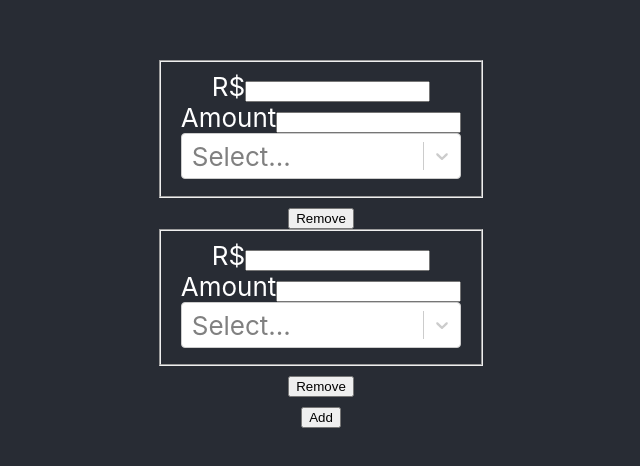
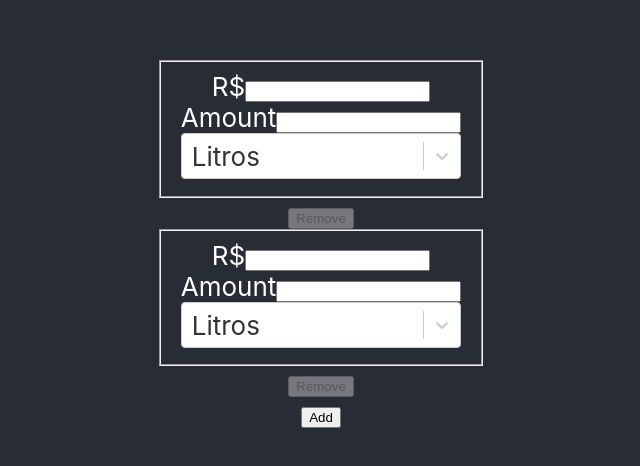
Before and after one commit to rafaelguinho/best-buy-calculator, a React (Create React App) app: page / in a window 1280 px wide. Shown: the part 156-622 px from the top of the page, without its empty margins (319-959 px from the left). Built offline with nearby package versions, Linux system fonts and the light colour scheme.

Commit message:
Passing the units to select field, dont allow to remove the two initial items

```diff
--- a/src/calculator/BestBuy.jsx
+++ b/src/calculator/BestBuy.jsx
@@ -1,28 +1,33 @@
-import React, { useState } from 'react';
+import React, { useState, useEffect } from "react";
 import Unit from "../modules/unit";
-import { useForm, useFieldArray } from 'react-hook-form';
-import Select from 'react-select'
+import { useForm, useFieldArray } from "react-hook-form";
+import Select from "react-select";
 
 function BestBuy() {
-    const [units, SetUnits] = useState([new Unit("Litro", 1000), new Unit("ML", 1), new Unit("Metro", 100), new Unit("Centímetro", 1)]);
+  const units = [
+    new Unit("Litros", 1000),
+    new Unit("ml", 1),
+    new Unit("Metros", 100),
+    new Unit("Centímetros", 1),
+  ];
 
-    const { register, control, errors } = useForm({ defaultValues: { items: [{}, {}] } });
+  let options = units.map((u) => {
+    return { value: u.basicValue, label: u.label };
+  });
+
+  const { register, control, errors } = useForm({
+    defaultValues: { items: [{}, {}] },
+  });
 
   const { append, remove, fields } = useFieldArray({ control, name: "items" });
 
-    const options = [
-        { value: 'chocolate', label: 'Chocolate' },
-        { value: 'strawberry', label: 'Strawberry' },
-        { value: 'vanilla', label: 'Vanilla' }
-    ];
-
-    return (<form>
+  return (
+    <form>
       {fields.map((field, index) => {
         const fieldName = `items[${index}]`;
         return (
           <div>
             <fieldset name={fieldName} key={fieldName}>
-
               <div>
                 <label>R$</label>
                 <input type="number" step="0.01" name={`${fieldName}.price`} />
@@ -34,21 +39,39 @@ function BestBuy() {
               </div>
 
               <div>
-                            <Select options={options} />
+                <Select
+                  options={options}
+                  defaultValue={options[0]}
+                  name={`${fieldName}.unit`}
+                />
               </div>
-
             </fieldset>
             <div>
-                        <button type="button" onClick={() => { remove(index) }}>Remove</button>
+              <button
+                type="button"
+                disabled={index <= 1}
+                onClick={() => {
+                  remove(index);
+                }}
+              >
+                Remove
+              </button>
             </div>
           </div>
-            )
+        );
       })}
       <div>
-            <button type="button" onClick={() => { append({}) }}>Add</button>
+        <button
+          type="button"
+          onClick={() => {
+            append({});
+          }}
+        >
+          Add
+        </button>
       </div>
-    </form>)
-
+    </form>
+  );
 }
 
 export default BestBuy;
```
Also changed, not shown: 1 other file (tests, documents, lock files or other folders). Lines whose indentation alone changed are shown as unchanged.
